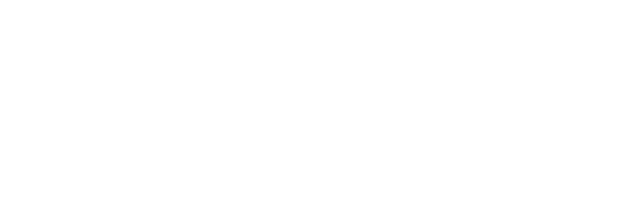
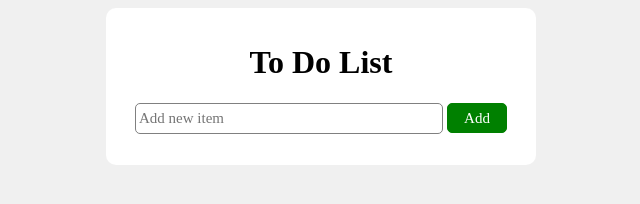
Before and after one commit to Riham274/To-Do-List-Application, a plain HTML site: page index.html in a window 1280 px wide. Shown: the whole page, without its empty margins (319-959 px from the left). Drawn offline with nearby package versions, Linux system fonts and the light colour scheme.

Commit message:
Initial To-Do List Structure with Boxed Design

```diff
--- a/index.html
+++ b/index.html
@@ -10,7 +10,13 @@
 
 </head>
 <body>
-
-
+    <div class="container">
+        <h1>To Do List</h1>
+        <form id="add-form">
+            <input type="text" id="new-item" placeholder="Add new item">
+            <button type="submit">Add</button>
+        </form>
+        <ul id="todo-list"></ul>
+    </div>
 </body>
 </html>
--- a/style.scss
+++ b/style.scss
@@ -0,0 +1,52 @@
+body{
+    font-family: 'Times New Roman', Times, serif;
+    background-color: #f0f0f0;
+}
+
+.container{
+    padding: 15px;
+    background-color: white;
+    width: 400px;
+    margin: auto;
+    border-radius: 10px;
+
+}
+
+h1{
+    text-align: center;
+}
+
+form{
+    text-align: center;
+}
+
+input{
+    font-family: 'Times New Roman', Times, serif;
+    border-radius: 5px;
+    border: 1px solid gray;
+    height: 23px;
+    width: 300px;
+    padding: 3px;
+    font-size: 15px;
+
+}
+
+button{
+    font-family: 'Times New Roman', Times, serif;
+    height: 30px;
+    border: 1px solid green;
+    border-radius: 5px;
+    background-color: green;
+    color: white;
+    width: 60px;
+    font-size: 15px;
+    cursor: pointer;
+}
+
+ul{
+    list-style: none;
+}
+
+li{
+
+}
```
Also changed, not shown: style.css, 1 other file.
